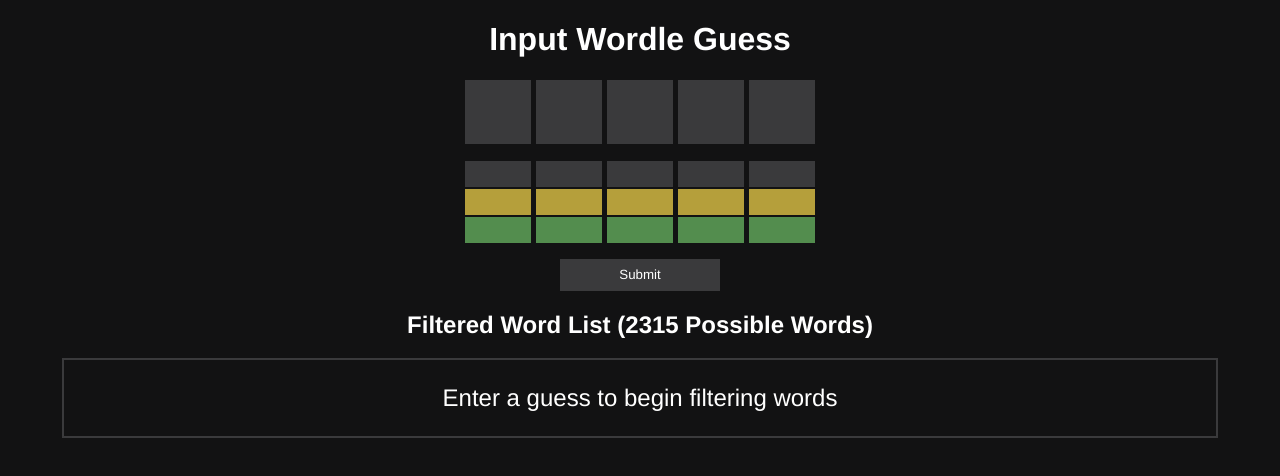
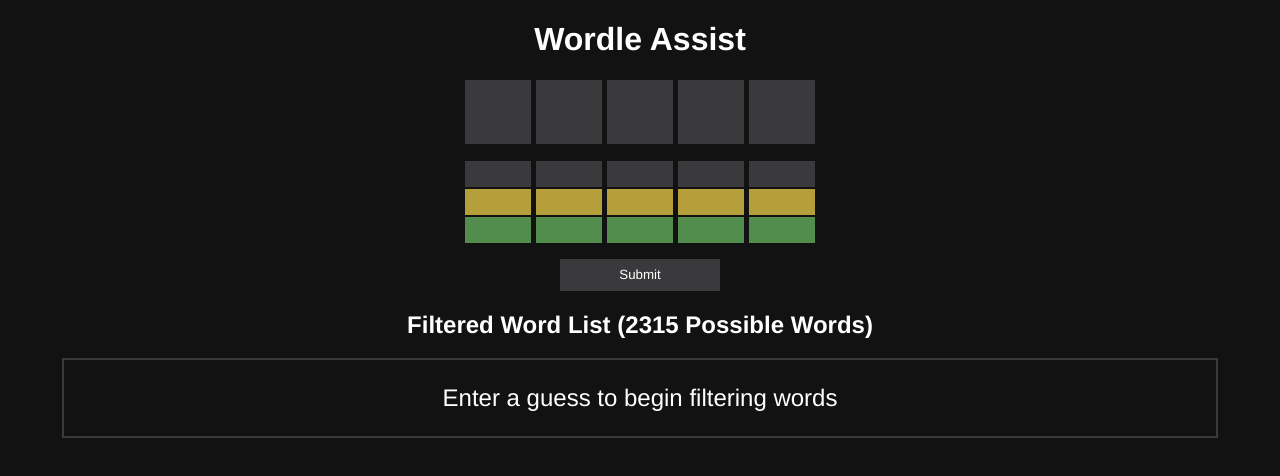
Before and after one commit to BenJenkyn/wordle_guesser, a Svelte app: page / in a window 1280 px wide. Shown: the top 476 px of the page. Built offline with nearby package versions, Linux system fonts and the light colour scheme.

Commit message:
updates name from wordle guesser to wordle assist

```diff
--- a/index.html
+++ b/index.html
@@ -5,7 +5,7 @@
     <meta name="description" content="A tool to help you solve your wordle puzzle">
     <link rel="icon" href="/favicon.ico" />
     <meta name="viewport" content="width=device-width, initial-scale=1.0" />
-    <title>Wordle Guesser</title>
+    <title>Wordle Assist</title>
   </head>
   <body>
     <div id="app"></div>
--- a/src/App.svelte
+++ b/src/App.svelte
@@ -209,7 +209,7 @@
 </script>
 
 <main>
-	<h1>Input Wordle Guess</h1>
+	<h1>Wordle Assist</h1>
 	{#if guessedWords.length > 0}
 		<div class="guessed-words">
 			{#each guessedWords as guessedWord}
```
